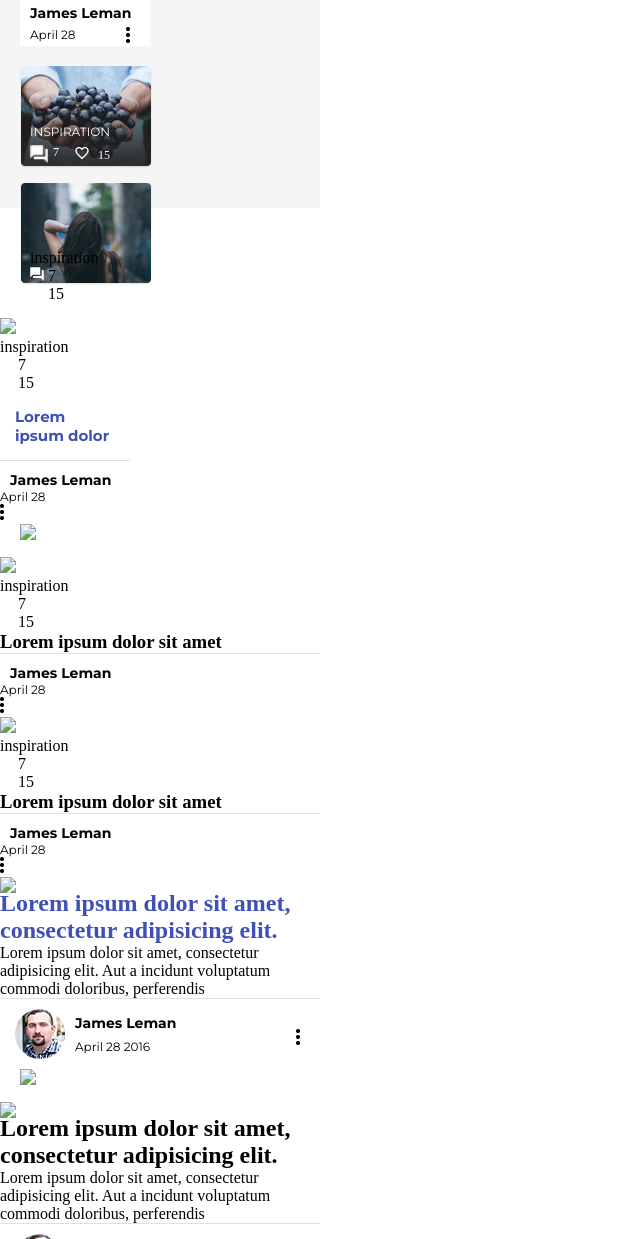
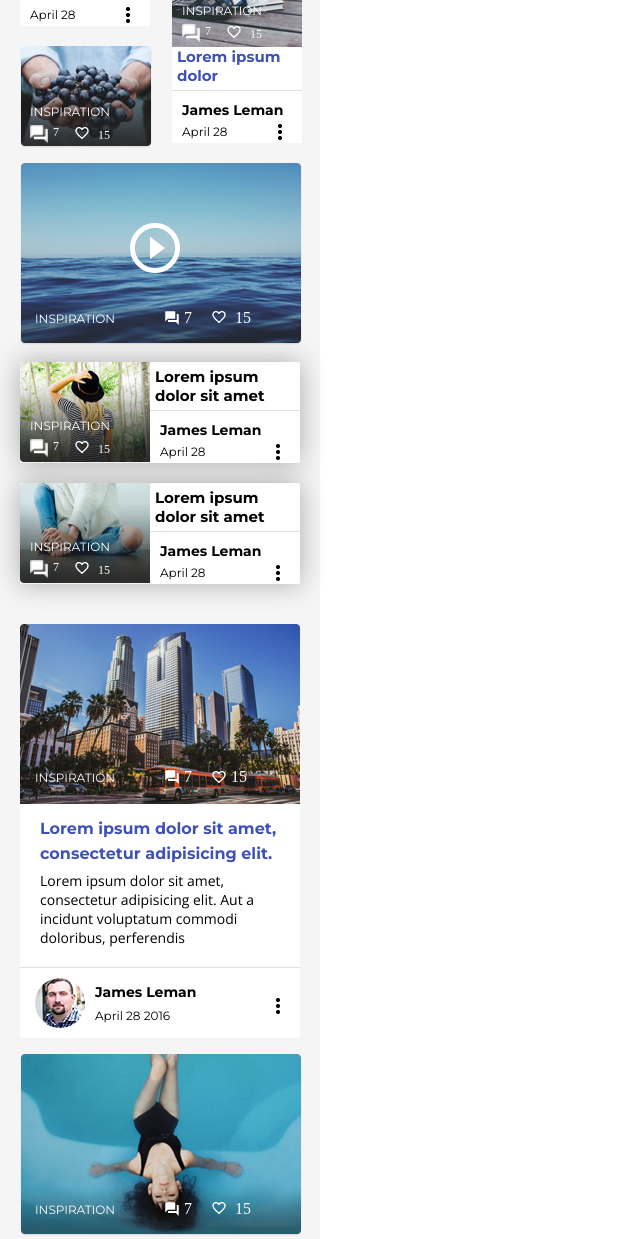
Before and after one commit to stepyarik395/Loft-mobile, a website: page app/index.html in a window 1280 px wide. Shown: the part 911-2150 px from the top of the page, without its empty margins (0-640 px from the left). Drawn offline with nearby package versions, Linux system fonts and the light colour scheme.

Commit message:
refactoring1/0

```diff
--- a/app/index.html
+++ b/app/index.html
@@ -28,9 +28,7 @@
 					<a href = "#"><img src = "img/menu.png"></a>
 				</div>
 				<div class = "mobile-header-logo">
-					<h1 class = "logo">
-						logo
-					</h1>
+					<h1 class = "logo">logo</h1>
 				</div>
 				<div class = "shopping-cart">
 					<a href = "#"><i class="fas fa-shopping-cart"></i></a>
@@ -53,9 +51,7 @@
 				<img src = "img/1.png">
 					<div class = "clasification-post">
 						<div class = "name-post">
-							<span class = "inspiration">
-								inspiration
-							</span>
+							<span>inspiration</span>
 						</div>
 						<div class = "like-coment">
 							<div class = "comment">
@@ -67,7 +63,7 @@
 								<span class = "kol-coment">15</span>
 							</div>
 						</div>
-					</div><!---close Clasification-post-->
+					</div>
 					<div class = "white-wrapper">
 						<h2 class = "title-big-post">
 							Lorem ipsum dolor sit amet, consectetur adipisicing elit.
@@ -82,14 +78,14 @@
 								<div class = "men-img">
 									<h5 class = "user-name">James Leman</h5>
 									<span class = "date">April 28 2016</span>
-								</div><!--men-img-->
-							</div><!--user-info-->
+								</div>
+							</div>
 									<div class = "triple-dots">
 										<img src = "img/more_vert.png">
 									</div>
-							</div><!-- close user -info-->
-						</div><!---close white wrapper-->
-					</div><!--close first post-->
+							</div>
+						</div>
+					</div>
 					<div class = "main-wrapper">
 						<div>
 							<img src = "img/Layer-76.png">
@@ -107,7 +103,7 @@
 											<span class = "number__horizontal">15</span>
 										</div>
 									</div>
-							</div><!---close casification-post__horizontal-->
+							</div>
 						</div>
 						<div class ="content__block__horizontal">
 							<h3 class = "title__horizontal blue">Lorem ipsum dolor sit amet</h3>
@@ -118,11 +114,12 @@
 											<span class ="date__user-card">April 28</span>
 											<img src = "img/more_vert.png">
 										</div>
-									</div><!--close user-card__white-box-->
-							</div><!--colse content__block__horizontal-->
 									</div>
-					<!-- <div class = "max-global"> -->
-						<!-- <div class = "global77"> -->
+							</div>
+					</div>
+
+					<div class="flex-wrapper">
+						<div class="flex-item">
 							<div class = "vertical-post__wrapper">
 								<img src = "img/Layer-77.png">
 									<div class = "clasification-post__horizontal">
@@ -139,10 +136,10 @@
 												<span class = "number__horizontal">15</span>
 											</div>
 										</div>
-						</div><!---close Clasification-post-->
+								</div>
 
-						<div class ="white-box__small">
-							<h3 class = "title-white-box2">
+								<div class ="content__block__vertical">
+									<h3 class = "title__horizontal">
 										Lorem ipsum dolor
 									</h3>
 									<div class = "separating-line"></div>
@@ -152,9 +149,9 @@
 												<span class ="date__user-card">April 28</span>
 												<img src = "img/more_vert.png">
 											</div>
-							</div><!--close user-card__white-box-->
-						</div><!--colse white-box-->
-					</div><!---close next-post2-->
+									</div>
+								</div>
+							</div>
 							<div class = "photo-post">
 								<img src = "img/Layer-80.png">
 									<div class = "clasification-post__horizontal">
@@ -166,112 +163,79 @@
 												<img src = "img/forum.png">
 													<span class = "number__horizontal">7</span>
 											</div>
-									<div class = "line__small-2">
+											<div>
 												<img src = "img/favorite_border.png">
 												<span class = "number__horizontal">15</span>
 											</div>
 									</div>
-						</div><!---close Clasification-post-->
-					</div><!--colose photo-post-->
-				</div><!--close global-->
-
-
-
-		<!-- <div class = "global2"> -->
+								</div>
+							</div>
+					</div>
+					<div class="flex-item">
 						<div class = "photo-post">
 							<img src = "img/Layer-79.png">
 								<div class = "clasification-post__horizontal">
 									<div>
-									<span class = "inspiration__small-2">inspiration</span>
+										<span class = "text-small">inspiration</span>
 									</div>
-								<div class = "like-coment__small-2">
-									<div class = "comment__small-2">
+									<div class = "like-coment__horizontal">
+										<div class = "comment__horizontal">
 											<img src = "img/forum.png">
-										<span class = "kol-coment__small-2">7</span>
+											<span class = "number__horizontal">7</span>
 										</div>
-									<div class = "line__small-2">
+										<div>
 											<img src = "img/favorite_border.png">
-										<span class = "kol-coment__small-2">15</span>
+											<span class = "number__horizontal">15</span>
 										</div>
 									</div>
-						</div><!---close Clasification-post-->
-					</div><!--colose photo-post-->
-
-
-				<div class = "next-post2">
-						<img src = "img/Layer 77.png">
-					<div class = "clasification-post__small-2">
-
-						<div>
-							<span class = "inspiration__small-2">
-								inspiration
-							</span>
-						</div>
-
-						<div class = "like-coment__small-2">
-								<div class = "comment__small-2">
-									<img src = "img/forum.png">
-									<span class = "kol-coment__small-2">
-										7
-									</span>
-								</div>
-
-								<div class = "line__small-2">
-									<img src = "img/favorite_border.png">
-									<span class = "kol-coment__small-2">
-										15
-									</span>
 							</div>
 						</div>
-						</div><!---close Clasification-post-->
-						<div class ="white-box__small">
-							<h3 class = "title-white-box2 blue">
-								Lorem ipsum dolor
-							</h3>
-
-							<div class = "separating-line">
+						<div class = "vertical-post__wrapper">
+							<img src = "img/Layer-78.png">
+						<div class = "clasification-post__horizontal">
+							<div>
+								<span class = "text-small">inspiration</span>
 							</div>
+							<div class = "like-coment__horizontal">
+								<div class = "comment__horizontal">
+										<img src = "img/forum.png">
+										<span class = "number__horizontal">7</span>
+								</div>
+								<div>
+									<img src = "img/favorite_border.png">
+									<span class = "number__horizontal">15</span>
+								</div>
+							</div>
+							</div>
+							<div class ="content__block__vertical">
+								<h3 class = "title__horizontal blue">Lorem ipsum dolor</h3>
+									<div class = "separating-line"></div>
 										<div class = "user-card__white-box">
-								<span class ="user-name__user-card">
-									James Leman
-								</span>
-								<div class = "wrapper-next-post2">
-									<span class ="date__user-card">
-										April 28
-									</span>
+											<span class ="user-name__user-card">James Leman</span>
+												<div class = "wrapper-date__horizontal">
+													<span class ="date__user-card">April 28</span>
 													<img src = "img/more_vert.png">
 												</div>
-							</div><!--close user-card__white-box-->
-						</div><!--colse white-box-->
-					</div><!---close next-post2-->
-
-
-				</div><!--close global2-->
-			</div><!--max-global-->
-
-
+											</div>
+										</div>
+									</div>
+							</div>
+					</div>
 					<div class = "big-photo-post">
-						<img src = "img/Layer 75.png">
+						<img class="play-icon" src ="img/play_circle_outline.png">
+						<img src = "img/Layer-75.png">
 							<div class = "clasification-post">
 								<div class = "name-post">
-							<span class = "inspiration">
-								inspiration
-							</span>
+									<span>inspiration</span>
 								</div>
-
 								<div class = "like-coment">
 									<div class = "comment">
 										<img src = "img/forum.png">
-									<span class = "kol-coment">
-										7
-									</span>
+										<span class = "kol-coment">7</span>
 									</div>
-
 									<div class = "line">
 										<img src = "img/favorite_border.png">
-									<span class = "kol-coment">
-										15
-									</span>
+										<span class = "kol-coment">15</span>
 								</div>
 							</div>
 						</div><!---close Clasification-post-->
@@ -279,316 +243,200 @@
 
 
 
-
-
-					<div class = "global">
-					<div class = "next-post__small-2">
-						<img src = "img/Layer 76.png">
-					<div class = "clasification-post__small-2">
-
+					<div class = "main-wrapper">
 						<div>
-							<span class = "inspiration__small-2">
-								inspiration
-							</span>
+							<img src = "img/Layer-81.png">
+								<div class = "clasification-post__horizontal">
+									<div>
+										<span class = "text-small">inspiration</span>
 									</div>
-
-						<div class = "like-coment__small-2">
-								<div class = "comment__small-2">
+									<div class = "like-coment__horizontal">
+										<div class = "comment__horizontal">
 											<img src = "img/forum.png">
-									<span class = "kol-coment__small-2">
-										7
-									</span>
+											<span class = "number__horizontal">7</span>
 										</div>
-
-								<div class = "line__small-2">
+										<div>
 											<img src = "img/favorite_border.png">
-									<span class = "kol-coment__small-2">
-										15
-									</span>
+											<span class = "number__horizontal">15</span>
 										</div>
 									</div>
-						</div><!---close Clasification-post-->
-					</div><!--close next-post__smal2-->
-						<div class ="white-box">
-							<h3 class = "title-white-box">
-								Lorem ipsum dolor sit amet
-							</h3>
-
-							<div class = "separating-line">
 							</div>
-							<div class = "user-card__white-box">
-								<span class ="user-name__user-card">
-									James Leman
-								</span>
-								<div class = "wrapper-next-post2">
-									<span class ="date__user-card">
-										April 28
-									</span>
+						</div>
+						<div class ="content__block__horizontal">
+							<h3 class = "title__horizontal">Lorem ipsum dolor sit amet</h3>
+								<div class = "separating-line"></div>
+									<div>
+										<span class ="user-name__user-card">James Leman</span>
+										<div class = "wrapper-date__horizontal">
+											<span class ="date__user-card">April 28</span>
 											<img src = "img/more_vert.png">
 										</div>
-							</div><!--close user-card__white-box-->
-						</div><!--colse white-box-->
-					</div>
-
-
-
-
-
-
-					<div class = "global">
-					<div class = "next-post__small-2">
-						<img src = "img/Layer 76.png">
-					<div class = "clasification-post__small-2">
-
-						<div>
-							<span class = "inspiration__small-2">
-								inspiration
-							</span>
-						</div>
-
-						<div class = "like-coment__small-2">
-								<div class = "comment__small-2">
-									<img src = "img/forum.png">
-									<span class = "kol-coment__small-2">
-										7
-									</span>
-								</div>
-
-								<div class = "line__small-2">
-									<img src = "img/favorite_border.png">
-									<span class = "kol-coment__small-2">
-										15
-									</span>
 									</div>
 							</div>
-						</div><!---close Clasification-post-->
-					</div><!--close next-post__smal2-->
-						<div class ="white-box">
-							<h3 class = "title-white-box">
-								Lorem ipsum dolor sit amet
-							</h3>
-
-							<div class = "separating-line">
 					</div>
-							<div class = "user-card__white-box">
-								<span class ="user-name__user-card">
-									James Leman
-								</span>
-								<div class = "wrapper-next-post2">
-									<span class ="date__user-card">
-										April 28
-									</span>
+					<div class = "main-wrapper">
+						<div>
+							<img src = "img/Layer-82.png">
+								<div class = "clasification-post__horizontal">
+									<div>
+										<span class = "text-small">inspiration</span>
+									</div>
+									<div class = "like-coment__horizontal">
+										<div class = "comment__horizontal">
+											<img src = "img/forum.png">
+											<span class = "number__horizontal">7</span>
+										</div>
+										<div>
+											<img src = "img/favorite_border.png">
+											<span class = "number__horizontal">15</span>
+										</div>
+									</div>
+							</div>
+						</div>
+						<div class ="content__block__horizontal">
+							<h3 class = "title__horizontal">Lorem ipsum dolor sit amet</h3>
+								<div class = "separating-line"></div>
+									<div>
+										<span class ="user-name__user-card">James Leman</span>
+										<div class = "wrapper-date__horizontal">
+											<span class ="date__user-card">April 28</span>
 											<img src = "img/more_vert.png">
 										</div>
-							</div><!--close user-card__white-box-->
-						</div><!--colse white-box-->
 									</div>
-
-
-
-
-
-<div class = "first-post">
-				<img src = "img/Layer 83.png">
+							</div>
+					</div>
+					<div class = "big-post">
+						<img src = "img/Layer-83.png">
 							<div class = "clasification-post">
-
 								<div class = "name-post">
-							<span class = "inspiration">
-								inspiration
-							</span>
+									<span>inspiration</span>
 								</div>
-
 								<div class = "like-coment">
 									<div class = "comment">
 										<img src = "img/forum.png">
-									<span class = "kol-coment">
-										7
-									</span>
+										<span class = "kol-coment">7</span>
 									</div>
-
 									<div class = "like">
 										<img src = "img/favorite_border.png">
-									<span class = "kol-coment">
-										15
-									</span>
+										<span class = "kol-coment">15</span>
 									</div>
 								</div>
-						</div><!---close Clasification-post-->
-
+							</div>
 							<div class = "white-wrapper">
-							<h2 class = "title-first-post blue">
+								<h2 class = "title-big-post blue">
 									Lorem ipsum dolor sit amet, consectetur adipisicing elit.
 								</h2>
-
-							<p class = "offer-first-post">
+								<p class = "offer-big-post">
 									Lorem ipsum dolor sit amet, consectetur adipisicing elit. Aut a  incidunt voluptatum commodi doloribus, perferendis
 								</p>
-
-							<div class = "separating-line">
-							</div>
-
+								<div class = "separating-line"></div>
 									<div class = "user-info">
 										<div class ="user-card">
 											<img src = "img/Photo.png" class = "men">
 										<div class = "men-img">
-									<h5 class = "user-name">
-										James Leman
-									</h5>
-									<span class = "date">
-										April 28 2016
-									</span>
-								</div><!--men-img-->
-							</div><!--user-info-->
+											<h5 class = "user-name">James Leman</h5>
+											<span class = "date">April 28 2016</span>
+										</div>
+									</div>
 									<div class = "triple-dots">
 										<img src = "img/more_vert.png">
 									</div>
-							</div><!-- close user -info-->
-						</div><!---close white wrapper-->
-					</div><!--close first post-->
-
-
+								</div>
+							</div>
+						</div>
 						<div class = "big-photo-post">
-						<img src = "img/Layer 84.png">
-
+							<img src = "img/Layer-84.png">
 								<div class = "clasification-post">
-
 									<div class = "name-post">
-							<span class = "inspiration">
-								inspiration
-							</span>
+										<span>inspiration</span>
 									</div>
-
 									<div class = "like-coment">
 										<div class = "comment">
 											<img src = "img/forum.png">
-									<span class = "kol-coment">
-										7
-									</span>
+											<span class = "kol-coment">7</span>
 										</div>
-
-								<div class = "like">
+										<div class = "line">
 											<img src = "img/favorite_border.png">
-									<span class = "kol-coment">
-										15
-									</span>
+											<span class = "kol-coment">15</span>
 										</div>
 									</div>
 								</div><!---close Clasification-post-->
-
-
 							</div><!--close big-photo-post-->
-
-
-
-<div class = "first-post">
-				<img src = "img/Layer 86.png">
+							<div class = "big-post">
+								<img src = "img/Layer-86.png">
 									<div class = "clasification-post">
-
 										<div class = "name-post">
-							<span class = "inspiration">
-								inspiration
-							</span>
+											<span>inspiration</span>
 										</div>
-
 										<div class = "like-coment">
 											<div class = "comment">
 												<img src = "img/forum.png">
-									<span class = "kol-coment">
-										7
-									</span>
+												<span class = "kol-coment">7</span>
 											</div>
-
 											<div class = "like">
 												<img src = "img/favorite_border.png">
-									<span class = "kol-coment">
-										15
-									</span>
+												<span class = "kol-coment">15</span>
 											</div>
 										</div>
-						</div><!---close Clasification-post-->
-
+									</div>
 									<div class = "white-wrapper">
-							<h2 class = "title-first-post">
+										<h2 class = "title-big-post">
 											Lorem ipsum dolor sit amet, consectetur adipisicing elit.
 										</h2>
-
-							<p class = "offer-first-post">
+										<p class = "offer-big-post">
 											Lorem ipsum dolor sit amet, consectetur adipisicing elit. Aut a  incidunt voluptatum commodi doloribus, perferendis
 										</p>
-
-							<div class = "separating-line">
-							</div>
-
+											<div class = "separating-line"></div>
 												<div class = "user-info">
 													<div class ="user-card">
 														<img src = "img/Photo.png" class = "men">
 															<div class = "men-img">
-									<h5 class = "user-name">
-										James Leman
-									</h5>
-									<span class = "date">
-										April 28 2016
-									</span>
-								</div><!--men-img-->
-							</div><!--user-info-->
+																<h5 class = "user-name">James Leman</h5>
+																<span class = "date">April 28 2016</span>
+															</div>
+													</div>
 													<div class = "triple-dots">
 														<img src = "img/more_vert.png">
 													</div>
-							</div><!-- close user -info-->
-						</div><!---close white wrapper-->
-					</div><!--close first post-->
-
-
-
+												</div>
+											</div>
+								</div>
 								<div class = "bg-main-content2">
-						<h2 class = "logo-footer">
-							Logo
-						</h2>
+									<h2 class = "logo-footer">Logo</h2>
 									<p class = "offer-main-content2">
-							<span>Logo</span> sit amet varius orci. Duis upse commodo elit sedamocid nisimole up stie, vitae fringilla justo fringilla. Lori Vestibulum libr portaman neque enia gravida elementum facilisis ipsum leonardo. Vestibulum loeuenim and libero, lobortis eu tortor ut, hendrerit  maxi tellus. Vivamus egestas massa leo, sit amet facilisis commodo.
+									<span>Logo</span>
+										sit amet varius orci. Duis upse commodo elit sedamocid nisimole up stie, vitae fringilla justo fringilla.
+											Lori Vestibulum libr portaman neque enia gravida elementum facilisis ipsum leonardo. Vestibulum loeuenim and libero,
+											lobortis eu tortor ut, hendrerit  maxi tellus. Vivamus egestas massa leo, sit amet facilisis commodo.
 									</p>
 									<button class = "button__main-content2">Read More</button>
-
-						<h5 class = "title__categories">
-								Categories
-							</h5>
-
+									<h5 class = "title__categories">Categories</h5>
 									<div class = "block-categories">
 										<span>Photography</span>
 										<span class = "count">195</span>
 									</div>
-							<div class = "separating-line color ">
-								</div>
+									<div class = "separating-line color"></div>
 									<div class = "block-categories">
 										<span>Illustration</span>
 										<span class = "count">15</span>
 									</div>
-							<div class = "separating-line color">
-								</div>
+									<div class = "separating-line color"></div>
 										<div class = "block-categories">
 											<span>Graphic Design</span>
 											<span class = "count">36</span>
 										</div>
-							<div class = "separating-line color">
-								</div>
+										<div class = "separating-line color"></div>
 											<div class = "block-categories">
 												<span>Web Design </span>
 												<span class = "count">220</span>
 											</div>
-							<div class = "separating-line color">
-								</div>
+											<div class = "separating-line color"></div>
 												<div class = "block-categories">
 													<span>Videography</span>
 													<span class = "count">17</span>
 												</div>
-							<div class = "separating-line color">
-								</div>
-
-
-								<h5 class = "title__categories">
-								Tags
-							</h5>
-
+												<div class = "separating-line color"></div>
+													<h5 class = "title__categories">Tags</h5>
 													<div class = "tags">
 														<button>Photography</button>
 														<button>Webdesign</button>
@@ -603,25 +451,19 @@
 														<button>Codecanyon</button>
 														<button>Videohive</button>
 													</div>
-
-
 													<div class = "flickr">
-								<h5 class = "title__categories">
-								Flickr
-								</h5>
+															<h5 class = "title__categories">Flickr</h5>
 															<div class = "flic-img">
-								<img src="img/Layer 70.png" alt="">
-								<img src="img/Layer 71.png" alt="">
+																<img src="img/Layer-70.png" alt="picture">
+																<img src="img/Layer-71.png" alt="picture">
 															</div>
 															<div class = "flic2-img">
-								<img src="img/Layer 72.png" alt="">
-								<img src="img/Layer 73.png" alt="">
+																<img src="img/Layer-72.png" alt="picture">
+																<img src="img/Layer-73.png" alt="picture">
 															</div>
 														</div>
-
 									</div>
 						</div><!--bg-main-content2-->
-
 						<footer>
 							<div class = "links-list">
 								<ul>
@@ -635,63 +477,7 @@
 							<div class = "footer-text">
 								<span>© 2016 LOGO | All Rights Reserved</span>
 							</div>
-
-
 						</footer>
-
-
-
-
-
-
-
-
-
-
-
-
-
-
-
-
-
-
-
-
-
-
-
-
-
-
-
-
-
-
-
-
-
-
-
-
-
-
-
-
-
-
-
-
-
-
-
-
-
-
-
-
-
 	</section>
-
 </body>
 </html>
--- a/app/sass/_main-section.scss
+++ b/app/sass/_main-section.scss
@@ -4,6 +4,9 @@
 }
 body{
 	width: 320px;
+}
+.flex-wrapper{
+	display: flex;
 }
 .dark-blue-line{
 	height: 40px;
@@ -127,6 +130,12 @@ body{
 	padding-top: 20px;
 	width: 280px;
 	height: 410px;
+
+}
+.play-icon{
+	position: absolute;
+	left:110px;
+	top:60px;
 }
 .clasification-post{
 	position: relative;
@@ -134,13 +143,16 @@ body{
 	bottom: 40px;
 	margin-bottom: -25px;
 }
-.inspiration{
+.name-post{
+	span{
 		position: relative;
 		left: 15px;
 		font-family: 'Montserrat', sans-serif;
 		text-transform: uppercase;
 		color:#fff;
 		font-size: 12px;
+	}
+
 }
 .like-coment{
 	position: relative;
@@ -308,7 +320,7 @@ body{
 	margin-right: 20px;
 	margin-bottom: 3px;
 }
-.white-box__small{
+.content__block__vertical{
 	width: 130px;
 	background-color: #fff;
 }
@@ -322,9 +334,8 @@ body{
 	margin-bottom: 20px;
 }
 .big-photo-post{
+	position: relative;
 	margin-left: 20px;
-}
-.big-photo-post{
 	margin-bottom: 20px;
 }
 .bg-main-content2{
```
Also changed, not shown: app/css/style.css. Lines whose indentation alone changed are shown as unchanged.
